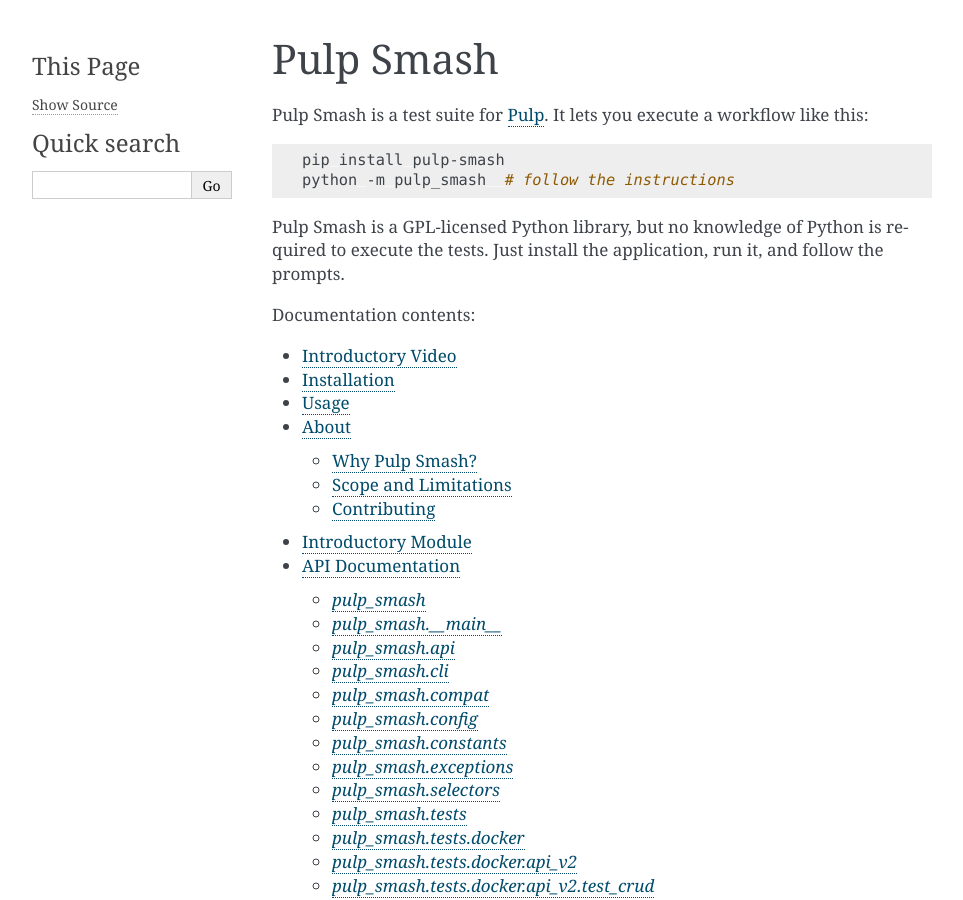
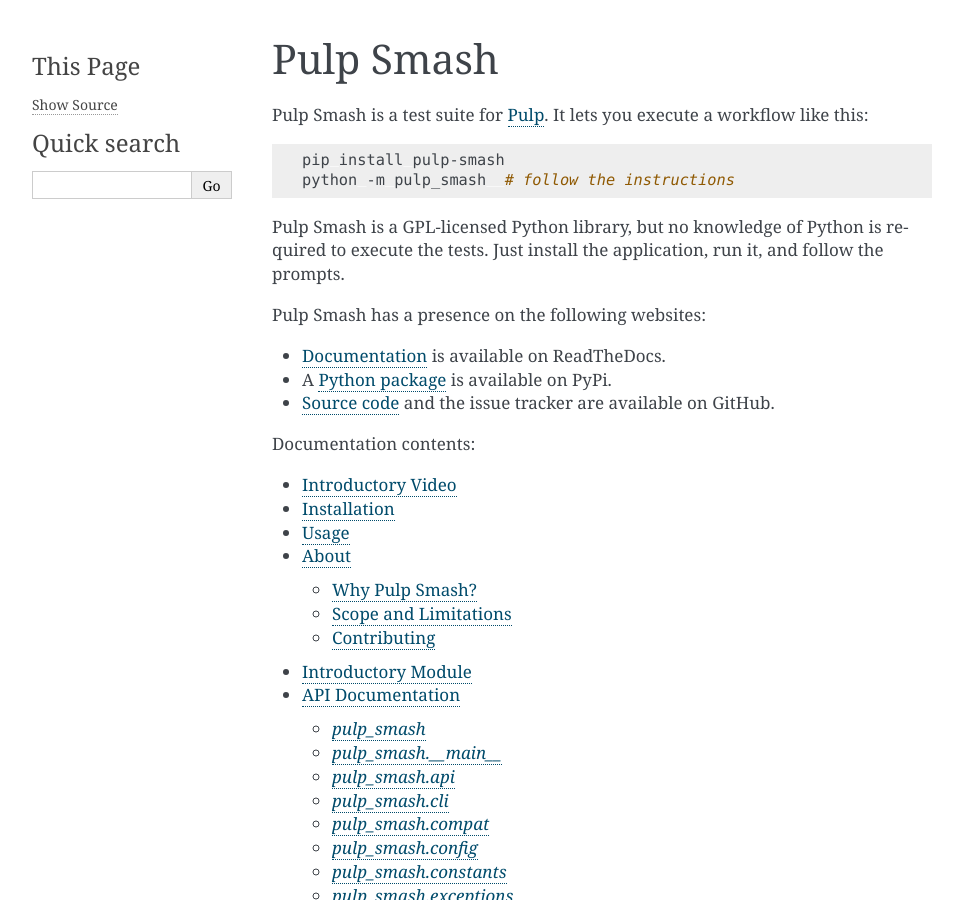
Before and after one commit to pulp/pulp-smash, a Sphinx documentation site: the page built from docs/index.rst, in a window 1280 px wide and 900 px high. Shown: the whole window, without its empty margins (148-1111 px from the left). Built offline with Sphinx 7.4.7, drawn with Linux system fonts in a browser that asks for light colours.

Commit message:
Update documentation in readme and docs/index.rst
Pulp smash has a presence on ReadTheDocs, PyPi and GitHub. Ensure that
both the readme and `docs/index.rst` link to all three of these sites.
This ensures that readers can find all of the resources they need, no
matter which website they find themselves on, or even if they just have
the source code.

Drop the instructions for building from source. A user who wants to do
something like that is also probably adventurous enough to run the
various makefiles to see what they can do. In addition, it seems strange
to explain how to generate documentation from source, but not explain
how to generate a Python package.

```diff
--- a/docs/index.rst
+++ b/docs/index.rst
@@ -13,7 +13,16 @@
 required to execute the tests. Just install the application, run it, and follow
 the prompts.
 
-.. _Pulp: http://www.pulpproject.org/
+Pulp Smash has a presence on the following websites:
+
+* `Documentation`_ is available on ReadTheDocs.
+* A `Python package`_ is available on PyPi.
+* `Source code`_ and the issue tracker are available on GitHub.
+
+.. _Documentation: http://pulp-smash.readthedocs.io
+.. _Pulp: http://www.pulpproject.org
+.. _Python package: https://pypi.python.org/pypi/pulp-smash
+.. _Source code: https://github.com/PulpQE/pulp-smash/
 
 .. Everything above this comment should also be in the README, word for word.
 
```
Also changed, not shown: README.rst (+10 -12 lines).
